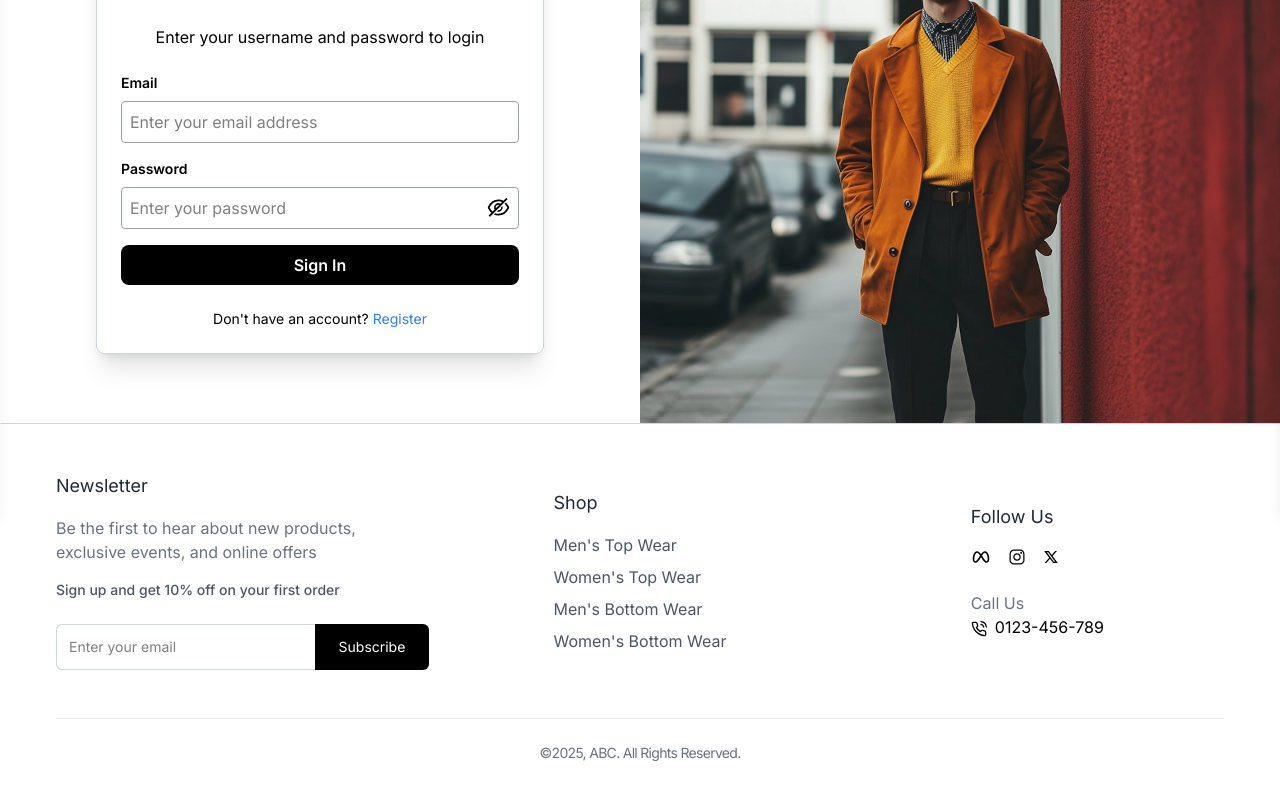
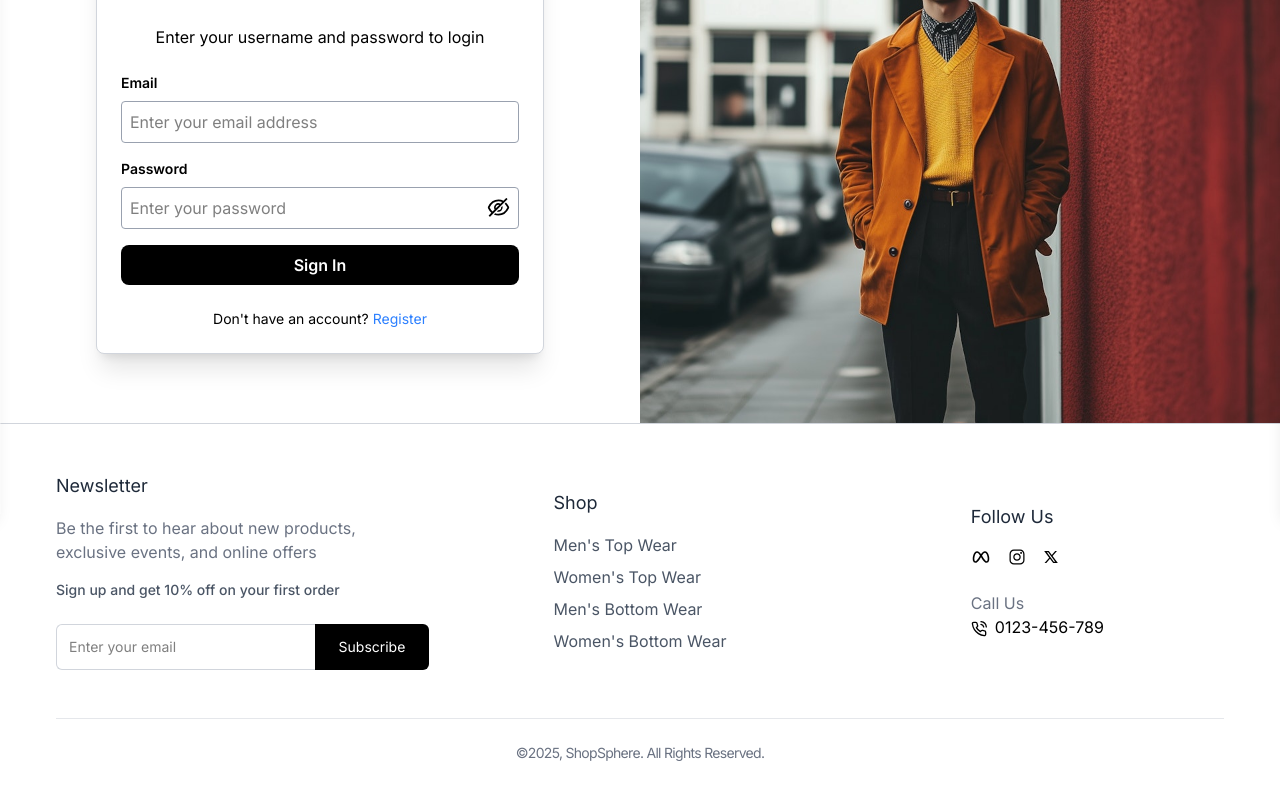
Before and after one commit to rajat-sharma-3745/ShopSphere, a React (Vite) app in the folder Frontend/: page /login in a window 1280 px wide. Shown: the part 286-1086 px from the top of the page. Built offline with nearby package versions, Linux system fonts and the light colour scheme; no server answers.

Commit message:
changed footer text

```diff
--- a/Frontend/src/components/Common/Footer.jsx
+++ b/Frontend/src/components/Common/Footer.jsx
@@ -78,7 +78,7 @@ function Footer() {
         </div>
        {/* Footer Bottom */}
        <div className='container mx-auto mt-12 px-4 lg:px-0 pt-6 border-t border-gray-200'>
-          <p className='text-gray-500 text-center text-sm tracking-tighter'>©2025, ABC. All Rights Reserved.</p>
+          <p className='text-gray-500 text-center text-sm tracking-tighter'>©2025, ShopSphere. All Rights Reserved.</p>
        </div>
     </footer>
   )
```
